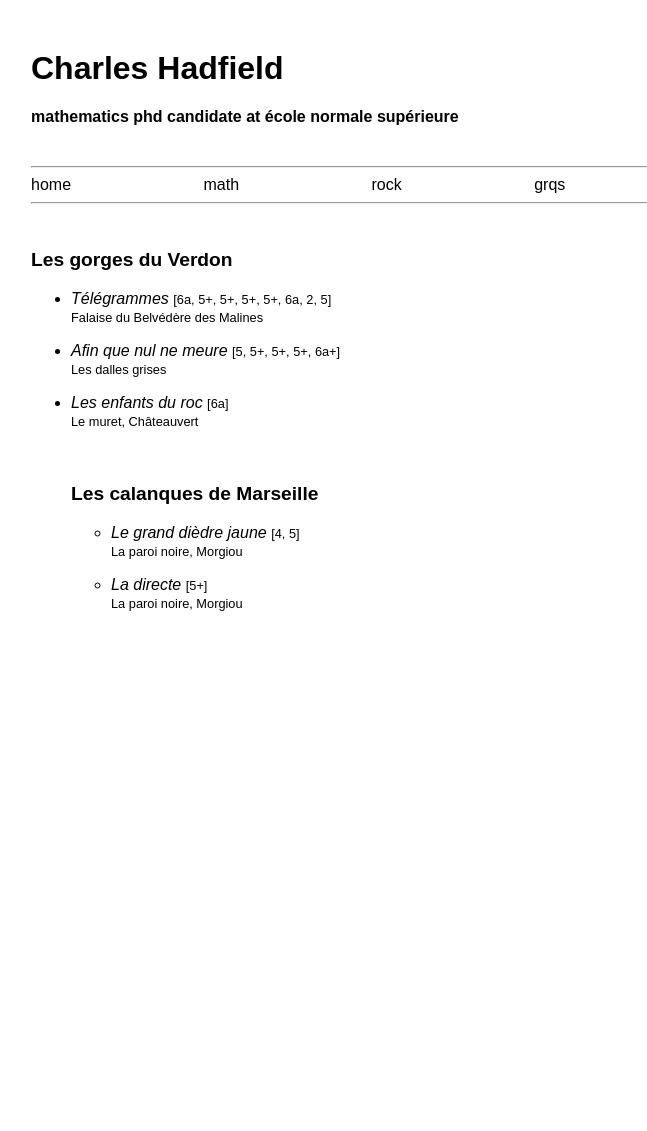
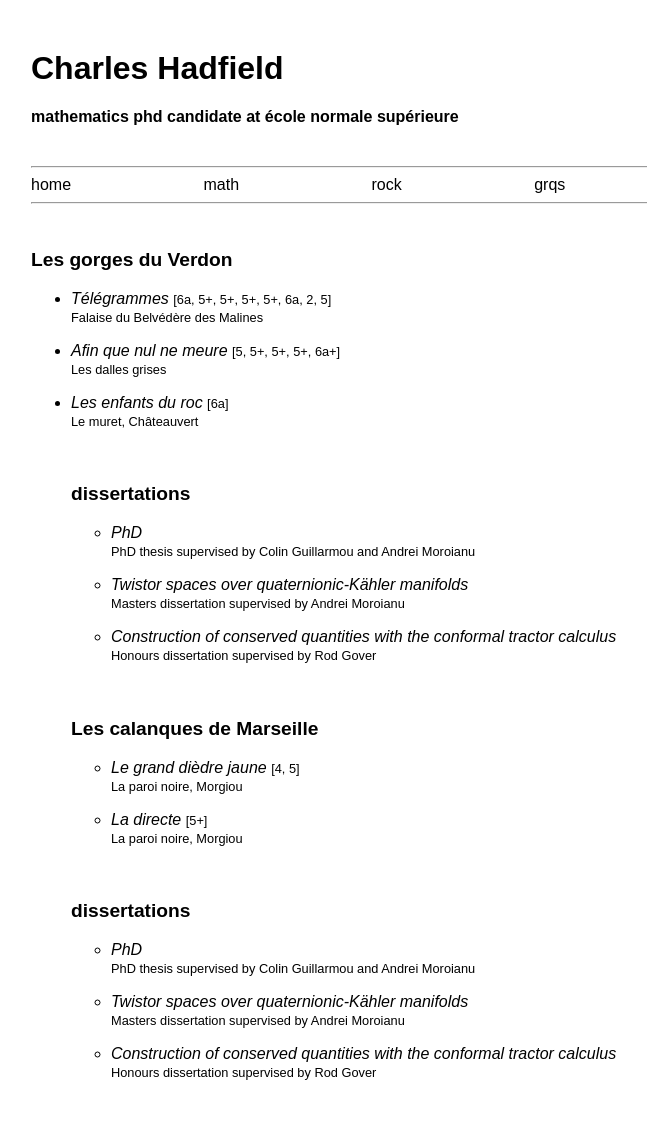
Before and after one commit to charleshadfield/charleshadfield.github.io, a Jekyll site: the page built from rock/index.html, in a window 1280 px wide. Shown: the whole page, without its empty margins (97-744 px from the left). Built offline with Jekyll 4.4.1, drawn with Linux system fonts in a browser that asks for light colours; before the commit the page ends 900 px from its top, so only the background shows below that.

Commit message:
Rock
betise

```diff
--- a/rock/index.html
+++ b/rock/index.html
@@ -41,7 +41,35 @@ title: rock | Charles Hadfield
 		</li>
 
 	<br>
-	<h3> Les calanques de Marseille</h3>
+	<h3> dissertations </h3>
+
+	<ul>
+		<li>
+			<a target="_blank" href="/pdf/dissertations/phd.pdf">
+			<i>PhD</i>
+			</a>
+			</br>
+			<span style='font-size:0.8em'>PhD thesis supervised by Colin Guillarmou and Andrei Moroianu</span>
+		</li>
+	    <li>
+	    	<a target="_blank" href="/pdf/dissertations/mem.pdf">
+	    	<i>Twistor spaces over quaternionic-Kähler manifolds</i>
+	    	</a>
+	    	</br>
+	    	<span style='font-size:0.8em'>Masters dissertation supervised by Andrei Moroianu</span>
+	    </li>
+	    <li>
+	    	<a target="_blank" href="/pdf/dissertations/hon.pdf">
+	    	<i>Construction of conserved quantities with the conformal tractor calculus</i>
+	    	</a>
+	    	</br>
+	    	<span style='font-size:0.8em'>Honours dissertation supervised by Rod Gover</span>
+		</li>
+	</ul>
+
+
+	<br>
+	<h3> Les calanques de Marseille </h3>
 
 	<ul>
 		<li>
@@ -65,3 +93,30 @@ title: rock | Charles Hadfield
 			<span style='font-size:0.8em'>La paroi noire, Morgiou</span>
 		</li>
 	</ul>
+
+	<br>
+	<h3> dissertations </h3>
+
+	<ul>
+		<li>
+			<a target="_blank" href="/pdf/dissertations/phd.pdf">
+			<i>PhD</i>
+			</a>
+			</br>
+			<span style='font-size:0.8em'>PhD thesis supervised by Colin Guillarmou and Andrei Moroianu</span>
+		</li>
+	    <li>
+	    	<a target="_blank" href="/pdf/dissertations/mem.pdf">
+	    	<i>Twistor spaces over quaternionic-Kähler manifolds</i>
+	    	</a>
+	    	</br>
+	    	<span style='font-size:0.8em'>Masters dissertation supervised by Andrei Moroianu</span>
+	    </li>
+	    <li>
+	    	<a target="_blank" href="/pdf/dissertations/hon.pdf">
+	    	<i>Construction of conserved quantities with the conformal tractor calculus</i>
+	    	</a>
+	    	</br>
+	    	<span style='font-size:0.8em'>Honours dissertation supervised by Rod Gover</span>
+		</li>
+	</ul>
```
